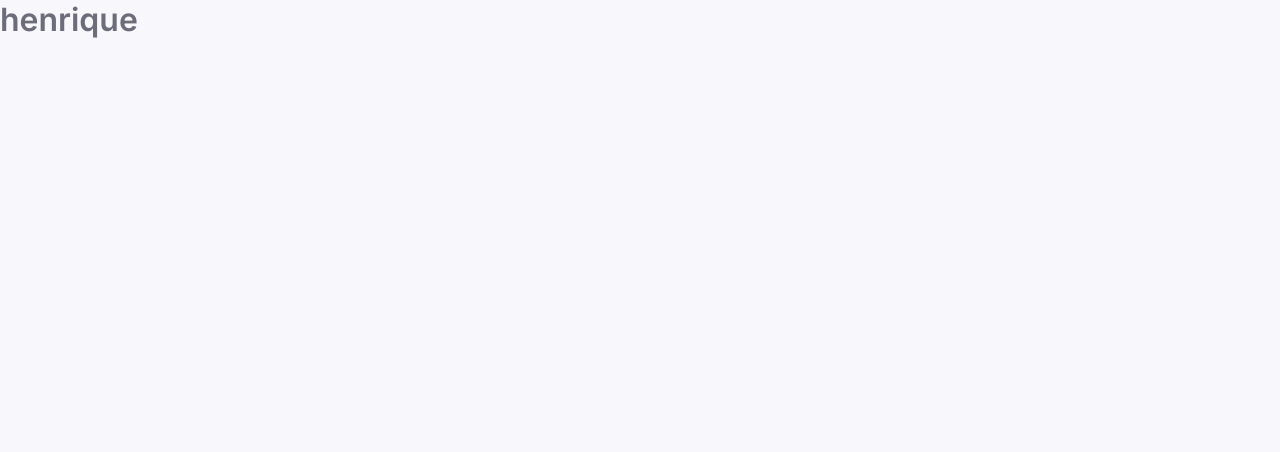
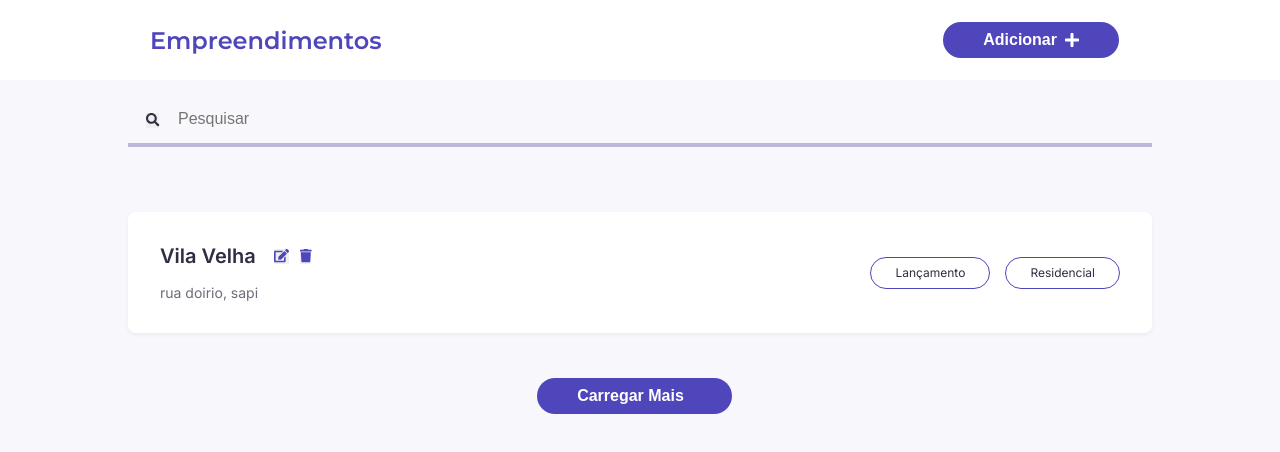
Before and after one commit to henriquecatunda/Frontend-Empre, a Next.js app: page / in a window 1280 px wide. Shown: the top 452 px of the page. Built offline with nearby package versions, Linux system fonts and the light colour scheme.

Commit message:
feat: Pages- Home

```diff
--- /dev/null
+++ b/src/pages/Home/index.tsx
@@ -0,0 +1,64 @@
+import React, {useState} from "react"
+import Head from 'next/head'
+import Button from '../../components/Button'
+import Menu from '../../components/Menu'
+import InputSearch from '../../components/InputSearch'
+import Card from '../../components/Card'
+import { faPlus } from '@fortawesome/free-solid-svg-icons'
+import {BoxCard, Box } from "./styles"
+
+const Home: React.FC = () => {
+
+  const [nomeInput, setNomeInput] = useState('');
+
+
+  const Adicionar = () => {
+
+  }
+
+
+  const Pesquisar = () => {
+
+  }
+
+
+  const Editar = () => {
+
+  }
+
+
+
+  const Excluir = () => {
+
+  }
+
+
+  const CarregarMais = () => {
+
+  }
+
+
+
+  return (
+    <>
+      <Head>
+        <title>Home</title>
+      </Head>
+
+      <main>
+       <Menu titleMenu="Empreendimentos" title="adicionar" icon={faPlus} onClick={Adicionar}/>
+
+       <InputSearch title="pesquisar" value={nomeInput} onChange={(e) => setNomeInput(e.target.value)} onClick={Pesquisar}/>
+
+      <BoxCard>
+       <Card title="vila velha" subTile="rua doirio, sapi" onClickEditar={Editar} onClickExcluir={Excluir} tagLancamento="lançamento" tagResidencial="residencial"/>
+      </BoxCard>
+      <Box>
+       <Button title="carregar mais" onClick={CarregarMais}/>
+       </Box>
+      </main>
+    </>
+  )
+}
+
+export default Home;
--- /dev/null
+++ b/src/pages/Home/styles.tsx
@@ -0,0 +1,14 @@
+import styled from 'styled-components';
+
+export const Box = styled.div`
+    height: auto;
+    display: flex;
+    justify-content: center;
+    align-items: center;
+    margin: auto;
+    margin-top: 45px;
+`;
+
+export const BoxCard = styled.div`
+    margin-top: 65px;
+`;
--- a/src/pages/index.tsx
+++ b/src/pages/index.tsx
@@ -1,7 +1,9 @@
-import React from "react"
+import React, { useState} from 'react';
 import Head from 'next/head'
+import Home from '../pages/Home/index'
 
-const Home: React.FC = () => {
+const App: React.FC = () => {
+
   return (
     <>
       <Head>
@@ -9,10 +11,10 @@ const Home: React.FC = () => {
       </Head>
 
       <main>
-       <h1>henrique</h1>
+          <Home/>
       </main>
     </>
   )
 }
 
-export default Home
+export default App
```
